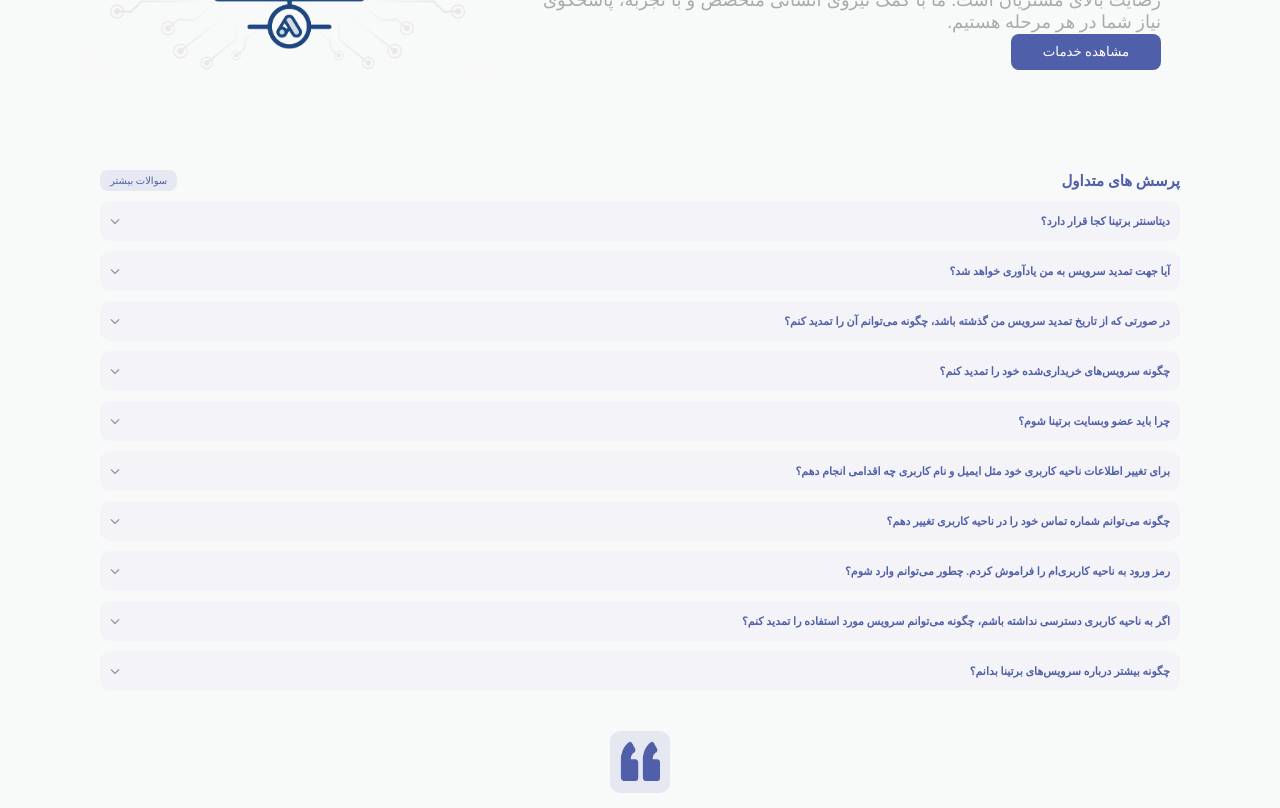
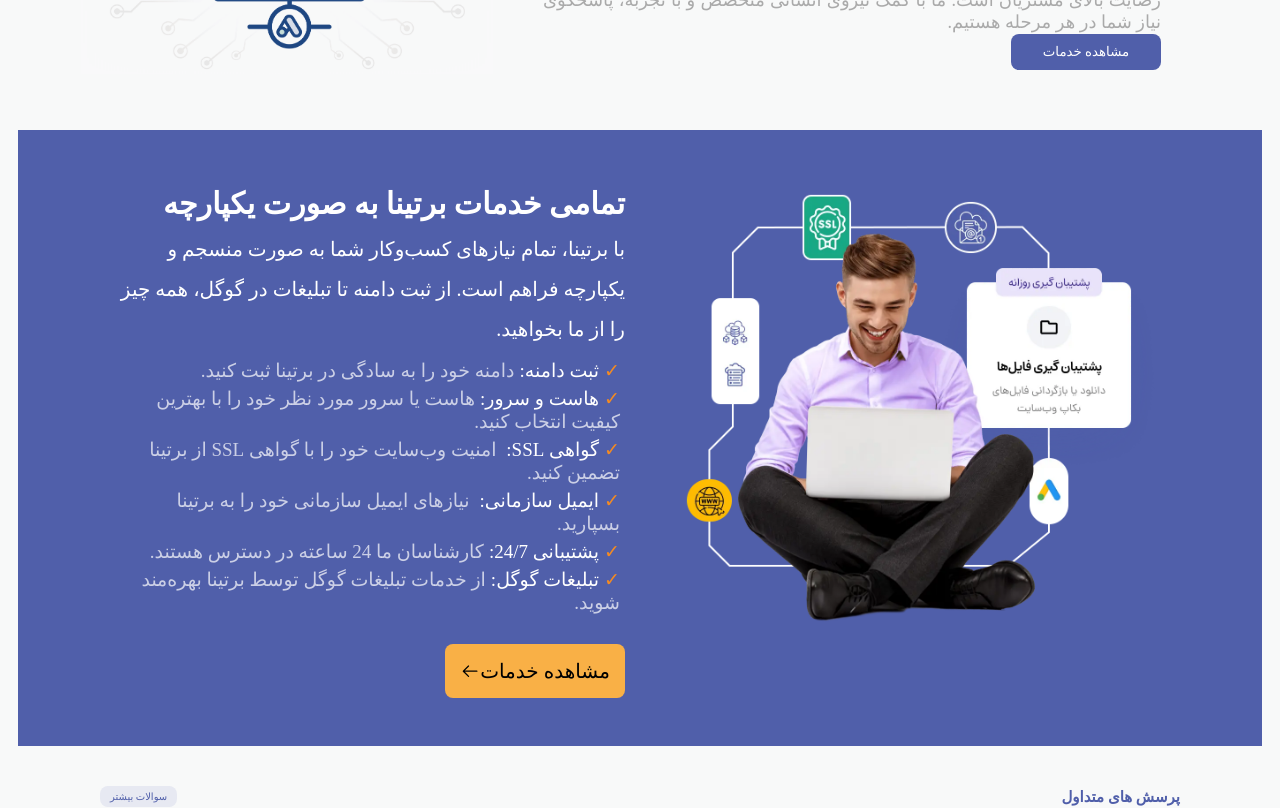
Before and after one commit to masabbasi/bertina, a React (Vite) app: page / in a window 1280 px wide. Shown: the part 360-1168 px from the top of the page. Built offline with nearby package versions, Linux system fonts and the light colour scheme; a web font is replaced by a local one.

Commit message:
Services

```diff
--- /dev/null
+++ b/src/components/module/Services.jsx
@@ -0,0 +1,54 @@
+import { GoArrowLeft } from "react-icons/go";
+import styles from "components/module/Services.module.css";
+
+function Services() {
+  return (
+    <div className={styles.container}>
+      <div className={styles.img}>
+        <img src="images/services.webp" alt="" />
+      </div>
+      <div className={styles.detail}>
+        <h2>تمامی خدمات برتینا به صورت یکپارچه</h2>
+        <p>
+          با برتینا، تمام نیازهای کسب‌وکار شما به صورت منسجم و یکپارچه فراهم
+          است. از ثبت دامنه تا تبلیغات در گوگل، همه چیز را از ما بخواهید.
+        </p>
+        <ul>
+          <li>
+            <span>✓</span>
+            <span>ثبت دامنه:</span>دامنه خود را به سادگی در برتینا ثبت کنید.
+          </li>
+          <li>
+            <span>✓</span>
+            <span>هاست و سرور:</span>هاست یا سرور مورد نظر خود را با بهترین
+            کیفیت انتخاب کنید.
+          </li>
+          <li>
+            <span>✓</span>
+            <span>گواهی SSL:</span> امنیت وب‌سایت خود را با گواهی SSL از برتینا
+            تضمین کنید.
+          </li>
+          <li>
+            <span>✓</span>
+            <span>ایمیل سازمانی:</span> نیازهای ایمیل سازمانی خود را به برتینا
+            بسپارید.
+          </li>
+          <li>
+            <span>✓</span>
+            <span>پشتیبانی 24/7:</span>کارشناسان ما 24 ساعته در دسترس هستند.
+          </li>
+          <li>
+            <span>✓</span>
+            <span>تبلیغات گوگل:</span>از خدمات تبلیغات گوگل توسط برتینا بهره‌مند
+            شوید.
+          </li>
+        </ul>
+        <a href="#">
+          مشاهده خدمات <GoArrowLeft />
+        </a>
+      </div>
+    </div>
+  );
+}
+
+export default Services;
--- /dev/null
+++ b/src/components/module/Services.module.css
@@ -0,0 +1,126 @@
+.container {
+  background-color: var(--primary-color);
+  display: flex;
+  flex-direction: column;
+  padding: 4.8rem 3.2rem;
+  margin: 0 -3.2rem;
+}
+
+.img {
+  width: 100%;
+}
+
+.img img {
+  width: 100%;
+}
+
+.detail {
+  width: 100%;
+  text-align: right;
+}
+
+.detail h2 {
+  font-size: 1.2rem;
+  color: white;
+  margin: 0.8rem 0;
+}
+
+.detail p {
+  color: white;
+  margin: 0.8rem 0;
+  line-height: 2rem;
+}
+.detail ul {
+  list-style: none;
+  margin: 1rem 0 3rem;
+}
+
+.detail ul li {
+  color: #ffffffb3;
+  font-family: var(--main-fontBold);
+  margin-left: 0.5rem;
+  margin: 0.5rem;
+}
+
+.detail ul li span:last-child {
+  color: white;
+  font-family: var(--main-fontBold);
+  margin-left: 0.5rem;
+}
+
+.detail ul li span:first-child {
+  color: var(--secondary-color);
+  margin-left: 0.5rem;
+}
+
+.detail a {
+  width: 11rem;
+  text-decoration: none;
+  border-radius: 0.8rem;
+  background-color: rgb(249 176 70);
+  color: black;
+  padding: 1rem 2rem;
+  margin-top: 1rem;
+  display: flex;
+  justify-content: center;
+  align-items: center;
+}
+
+/* Responsive - Mobile First */
+/* Small Device Size */
+@media screen and (min-width: 450px) {
+}
+
+/* Mobile Size */
+@media screen and (min-width: 576px) {
+}
+
+/* Tablet Size */
+@media screen and (min-width: 768px) {
+}
+
+/* Laptop Size */
+@media screen and (min-width: 992px) {
+}
+
+/* Desktop Size */
+@media screen and (min-width: 1200px) {
+  .container {
+    flex-direction: row;
+    padding: 4.8rem 10rem;
+    margin: 0 -8.2rem;
+    gap: 3rem;
+  }
+
+  .img {
+    width: 50%;
+  }
+
+  .detail {
+    width: 50%;
+  }
+
+  .detail h2 {
+    font-size: 3rem;
+  }
+
+  .detail p {
+    font-size: 2rem;
+    line-height: 4rem;
+  }
+
+  .detail ul {
+    font-size: 1.9rem;
+  }
+
+  .detail a {
+    width: 18rem;
+    cursor: pointer;
+    font-size: 2rem;
+    padding: 1.5rem 0.5rem;
+  }
+
+  .detail a:hover {
+    background-color: var(--secondary-color);
+  }
+}
--- a/src/components/template/HomePage.jsx
+++ b/src/components/template/HomePage.jsx
@@ -3,11 +3,13 @@ import HeroSection from "../module/HeroSection"
 import Customer from "../module/Customer"
 import CustomersComments from "../module/CustomersComments"
 import Faq from "../module/Faq"
+import Services from "../module/Services"
 
 function HomePage() {
 	return (
 		<>
 			<HeroSection />
+			<Services />
 			<Faq />
 			<CustomersComments />
 			<Customer />
```
